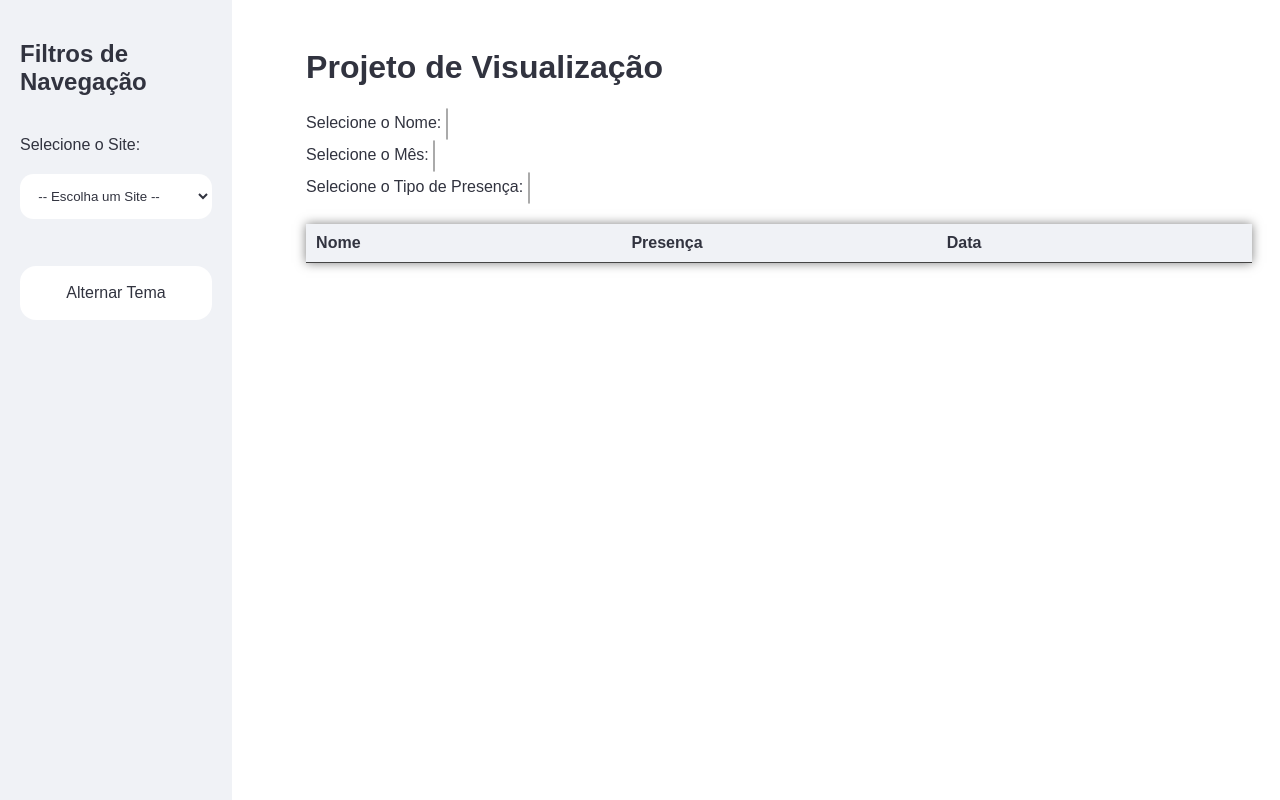
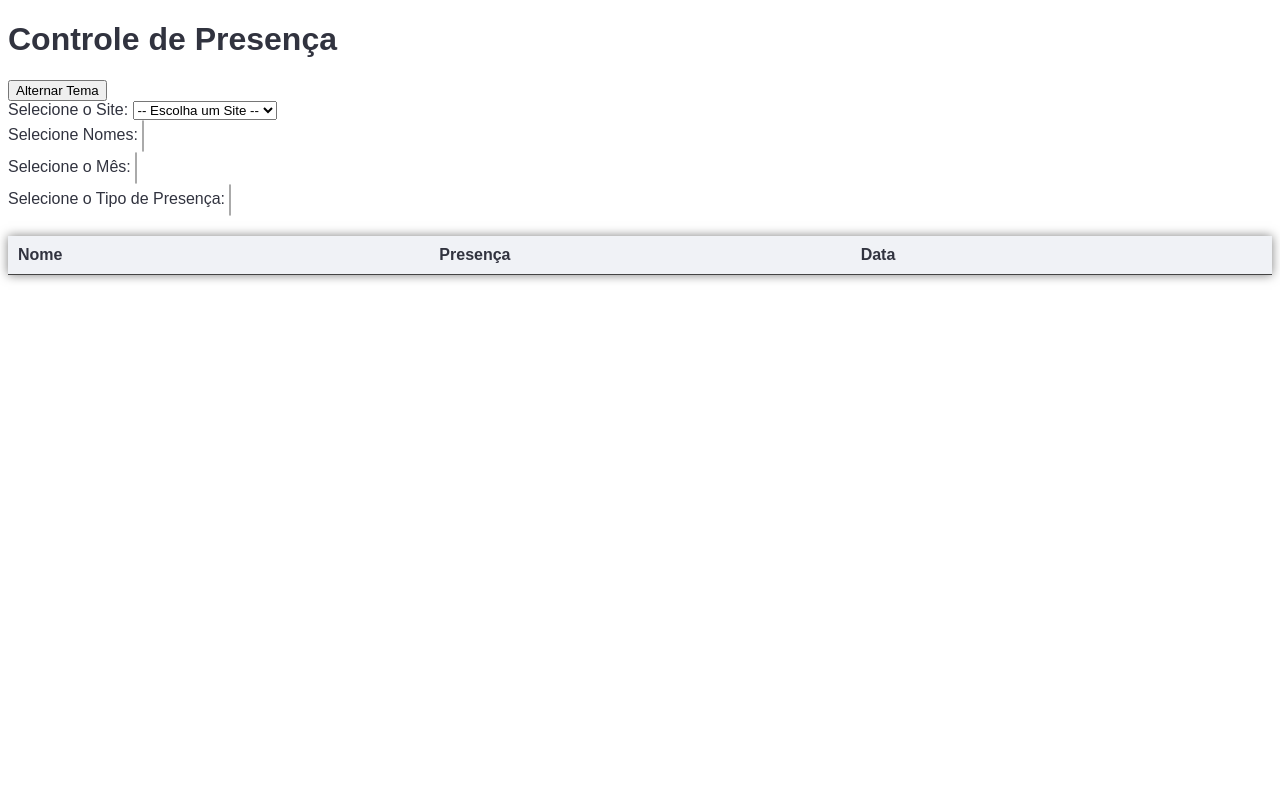
Before and after one commit to Pontessxx/VenvQua-Flask_integration_v1, a Flask app: template meu_app_flask/templates/index.html in a window 1280 px wide. Run offline with Flask 3, Linux system fonts and the light colour scheme; the template is opened without the code that fills it, so the values that code supplies are empty.

Commit message:
aplicando dois formularios

```diff
--- a/meu_app_flask/app.py
+++ b/meu_app_flask/app.py
@@ -32,20 +32,17 @@ def index():
     query_sites = "SELECT DISTINCT Sites FROM Site"
     sites = pd.read_sql(query_sites, conn)['Sites'].tolist()
 
-    # Obter empresas com base no site selecionado
-    selected_site = request.form.get("site") or "CTI"
-    empresas = get_empresas(get_site_id(selected_site))  # Obter empresas do site selecionado
-    empresa_opcoes = [empresa[1] for empresa in empresas]
+    selected_site = request.form.get("site")
+    selected_empresa = request.form.get("empresa")
+    selected_nomes = request.form.getlist("nomes")
+    selected_meses = request.form.getlist("meses")
+    selected_presenca = request.form.getlist("presenca")
 
-    query_nomes = "SELECT DISTINCT Nome FROM Nome"
-    nomes = pd.read_sql(query_nomes, conn)['Nome'].tolist()
+    empresas = []
+    if selected_site:
+        empresas = get_empresas(get_site_id(selected_site))
 
-    # Obter os tipos de presença distintos
-    query_presenca = "SELECT DISTINCT Presenca FROM Presenca"
-    presencas = pd.read_sql(query_presenca, conn)['Presenca'].tolist()
-
-
-    # Consulta inicial para obter os dados completos
+    # Consulta inicial da tabela com filtros
     query = """
     SELECT Nome.Nome, Presenca.Presenca, Controle.Data
     FROM Presenca
@@ -55,37 +52,30 @@ def index():
     """
     df = pd.read_sql(query, conn)
 
-    # Criar a coluna de Mês com o nome do mês em inglês e mapeá-la para português
-    df['Mês'] = df['Data'].dt.strftime('%B')  # Obter mês em inglês
-    df['Mês'] = df['Mês'].map(meses_dict)  # Converter para português usando meses_dict
-
-    # Verificar os filtros
-    selected_nomes = request.form.getlist("nomes")
-    selected_empresa = request.form.get("empresa") or "NAVA"  # Valor padrão para empresa
-    selected_meses = request.form.getlist("meses")  # Captura os meses selecionados
-    selected_presenca = request.form.getlist("presenca")  # Captura o tipo de presença selecionado
-
-    # Filtrar com base nos nomes selecionados
     if selected_nomes:
         df = df[df['Nome'].isin(selected_nomes)]
-
-    # Filtrar com base nos meses selecionados
     if selected_meses:
         df = df[df['Mês'].isin(selected_meses)]
-
-    # Filtrar com base no tipo de presença selecionado
     if selected_presenca:
         df = df[df['Presenca'].isin(selected_presenca)]
 
-    # Convertendo a coluna 'Data' para string com formato 'dd/mm/yyyy'
     df['Data'] = df['Data'].dt.strftime('%d/%m/%Y')
 
-    # Enviar o dataframe filtrado para o template
     return render_template(
-        "index.html", sites=sites, empresas=empresa_opcoes, nomes=nomes, meses=meses_dict.values(),
-        presencas=presencas, selected_site=selected_site, selected_empresa=selected_empresa,
-        selected_nomes=selected_nomes, selected_meses=selected_meses, selected_presenca=selected_presenca, data=df
+        "index.html",
+        sites=sites,
+        empresas=[e[1] for e in empresas],
+        nomes=pd.read_sql("SELECT DISTINCT Nome FROM Nome", conn)['Nome'].tolist(),
+        meses=meses_dict.values(),
+        presencas=pd.read_sql("SELECT DISTINCT Presenca FROM Presenca", conn)['Presenca'].tolist(),
+        selected_site=selected_site,
+        selected_empresa=selected_empresa,
+        selected_nomes=selected_nomes,
+        selected_meses=selected_meses,
+        selected_presenca=selected_presenca,
+        data=df
     )
+
 
 # Funções de ajuda não alteradas
 def get_site_id(site_name):
--- a/meu_app_flask/templates/index.html
+++ b/meu_app_flask/templates/index.html
@@ -11,54 +11,38 @@
     <script>
         $(document).ready(function() {
             // Inicializa o Select2
-            $('#nomes').select2(
-               { placeholder: "Selecione Nomes"}
-            );
-            $('#meses').select2(
-                { placeholder: "Selecione Meses"}
-            );
-            $('#presenca').select2(
-               { placeholder: "Selecione tipo de Presença"}
-            );
+            $('#nomes').select2({ placeholder: "Selecione Nomes"});
+            $('#meses').select2({ placeholder: "Selecione Meses"});
+            $('#presenca').select2({ placeholder: "Selecione tipo de Presença"});
+
             // Atualiza o formulário automaticamente quando o site é selecionado
             $('#site').on('change', function() {
-                this.form.submit();
+                $('#siteForm').submit();
             });
 
             // Atualiza o formulário automaticamente quando a empresa é selecionada
             $('#empresa').on('change', function() {
-                this.form.submit();
+                $('#siteForm').submit();
             });
 
-            // Atualiza o formulário automaticamente quando nomes ou meses são selecionados
-            $('#nomes').on('change', function() {
-                this.form.submit();
+            // Atualiza o formulário automaticamente quando nomes, meses ou presença são selecionados
+            $('#nomes, #meses, #presenca').on('change', function() {
+                $('#filterForm').submit();
             });
-            $('#meses').on('change', function() {
-                this.form.submit();
-            });
-            $('#presenca').on('change', function() {
-                this.form.submit();
-            });
-            const savedTheme = localStorage.getItem('theme');
-            if (savedTheme === 'dark-mode') {
-                document.body.classList.add('dark-mode');
-            }
 
-            // Alternar tema e salvar no Local Storage
-            $('#toggle-theme').on('click', function () {
+            $('#toggle-theme').on('click', function() {
                 document.body.classList.toggle('dark-mode');
-                const currentTheme = document.body.classList.contains('dark-mode')
-                    ? 'dark-mode'
-                    : 'light-mode';
-                localStorage.setItem('theme', currentTheme);
             });
         });
     </script>
 </head>
 <body>
-    <div class="menu">
-        <h2>Filtros de Navegação</h2>
+    <h1>Controle de Presença</h1>
+    <button id="toggle-theme">Alternar Tema</button>
+
+    <!-- Formulário 1 - Seleção de Site e Empresa -->
+    <form id="siteForm" action="/" method="POST">
+        <div>
             <label for="site">Selecione o Site:</label>
             <select id="site" name="site">
                 <option value="">-- Escolha um Site --</option>
@@ -68,8 +52,10 @@
                     </option>
                 {% endfor %}
             </select>
+        </div>
 
         {% if empresas %}
+        <div>
             <label for="empresa">Selecione a Empresa:</label>
             <select id="empresa" name="empresa">
                 <option value="">-- Escolha uma Empresa --</option>
@@ -79,18 +65,14 @@
                     </option>
                 {% endfor %}
             </select>
+        </div>
         {% endif %}
-        <button id="toggle-theme">Alternar Tema</button>
-    </div>
+    </form>
 
-    <div class="main-content">
-        <div class="content-header">
-            <h1>Projeto de Visualização</h1>
-        </div>
-
-        <div class="filters-container">
+    <!-- Formulário 2 - Filtros de Nomes, Mês e Presença -->
+    <form id="filterForm" action="/" method="POST">
         <div>
-                <label for="nomes">Selecione o Nome:</label>
+            <label for="nomes">Selecione Nomes:</label>
             <select id="nomes" name="nomes" multiple="multiple">
                 {% for nome in nomes %}
                     <option value="{{ nome }}" {% if nome in selected_nomes %}selected{% endif %}>
@@ -121,8 +103,9 @@
                 {% endfor %}
             </select>
         </div>
-        </div>
+    </form>
 
+    <!-- Tabela de Resultados -->
     <div id="table-container">
         {% if data is not none %}
             <table class="content-table">
@@ -147,6 +130,5 @@
             <p>Nenhum dado disponível para o filtro selecionado.</p>
         {% endif %}
     </div>
-    </div>
 </body>
 </html>
```
Lines whose indentation alone changed are shown as unchanged.
